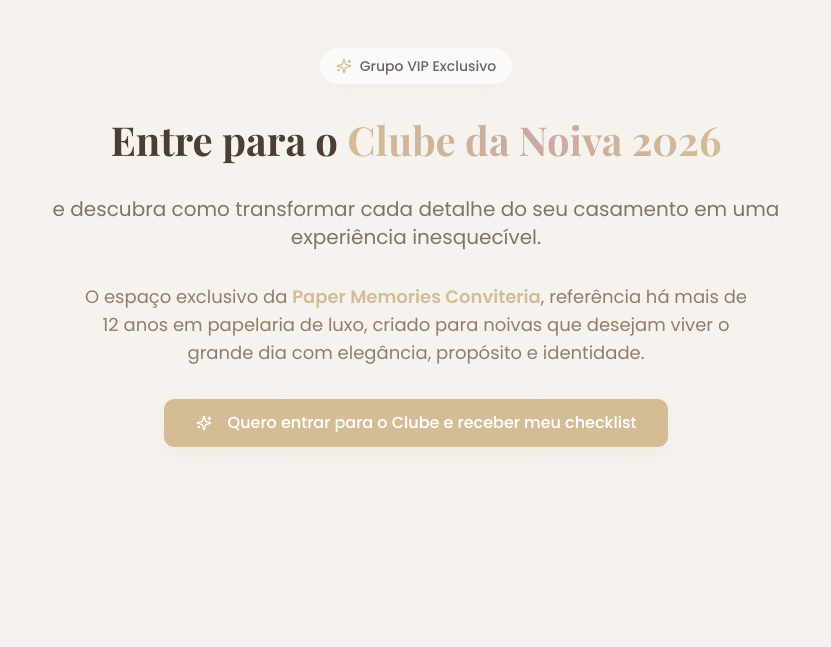
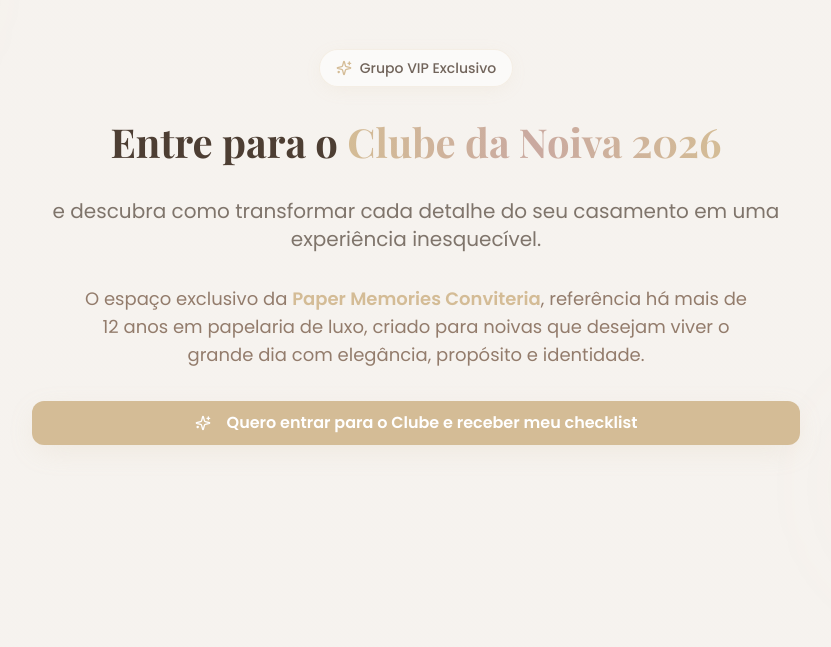
Before and after one commit to conviteriapapermemories/clube-da-noiva-2026, a React (Vite) app: page / in a window 1280 px wide. Shown: the part 153-800 px from the top of the page, without its empty margins (224-1055 px from the left). Built offline with nearby package versions, Linux system fonts and the light colour scheme; the HTML template or start-up script is replaced by a standard one.

Commit message:
Update index.css

```diff
--- a/src/index.css
+++ b/src/index.css
@@ -153,3 +153,20 @@ main section:first-of-type h1 {
     min-height: 48px;
   }
 }
+/* ===== AJUSTE FINAL DO BOTÃO (texto cortando no mobile) ===== */
+main section:first-of-type button,
+main section:first-of-type a[role="button"] {
+  display: inline-flex !important;
+  align-items: center !important;
+  justify-content: center !important;
+  width: 100% !important;
+  padding: 14px 22px !important;
+  border-radius: 12px !important;
+  font-size: clamp(14px, 4vw, 16px) !important;
+  line-height: 1.3 !important;
+  font-weight: 600 !important;
+  white-space: normal !important;
+  text-align: center !important;
+  text-wrap: balance;
+  overflow: visible !important;
+}
```
